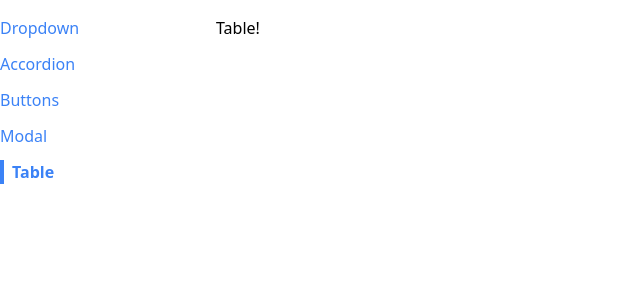
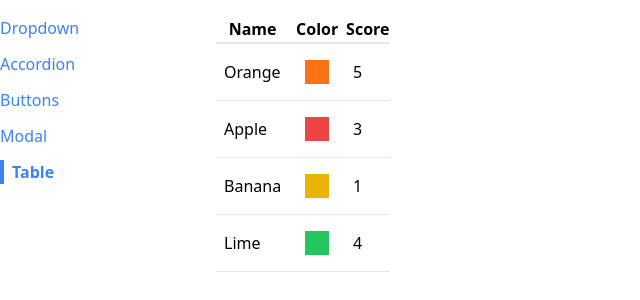
Before and after one commit to rayvafa/react-components, a React (Create React App) app: page /table in a window 1280 px wide. Shown: the top 300 px of the page, without its empty margins (0-640 px from the left). Built offline with nearby package versions, Linux system fonts and the light colour scheme.

Commit message:
basic table structure

```diff
--- a/src/components/Table.js
+++ b/src/components/Table.js
@@ -1,5 +1,32 @@
-function Table() {
-  return <div>Table!</div>;
+function Table({ data, config, keyFn }) {
+  const renderedHeaders = config.map((column) => {
+    return <th key={column.label}>{column.label}</th>;
+  });
+
+  const renderedRows = data.map((rowData) => {
+    const renderedCells = config.map((column) => {
+      return (
+        <td className="p-2" key={column.label}>
+          {column.render(rowData)}
+        </td>
+      );
+    });
+
+    return (
+      <tr className="border-b" key={keyFn(rowData)}>
+        {renderedCells}
+      </tr>
+    );
+  });
+
+  return (
+    <table className="table-auto border-spacing-2">
+      <thead>
+      <tr className="border-b-2">{renderedHeaders}</tr>
+      </thead>
+      <tbody>{renderedRows}</tbody>
+    </table>
+  );
 }
 
 export default Table;
--- a/src/pages/TablePage.js
+++ b/src/pages/TablePage.js
@@ -1,9 +1,35 @@
-import Table from "../components/Table";
+import Table from '../components/Table';
 
 function TablePage() {
+  const data = [
+    { name: 'Orange', color: 'bg-orange-500', score: 5 },
+    { name: 'Apple', color: 'bg-red-500', score: 3 },
+    { name: 'Banana', color: 'bg-yellow-500', score: 1 },
+    { name: 'Lime', color: 'bg-green-500', score: 4 },
+  ];
+
+  const config = [
+    {
+      label: 'Name',
+      render: (fruit) => fruit.name,
+    },
+    {
+      label: 'Color',
+      render: (fruit) => <div className={`p-3 m-2 ${fruit.color}`} />,
+    },
+    {
+      label: 'Score',
+      render: (fruit) => fruit.score,
+    },
+  ];
+
+  const keyFn = (fruit) => {
+    return fruit.name;
+  };
+
   return (
     <div>
-      <Table />
+      <Table data={data} config={config} keyFn={keyFn} />
     </div>
   );
 }
```
